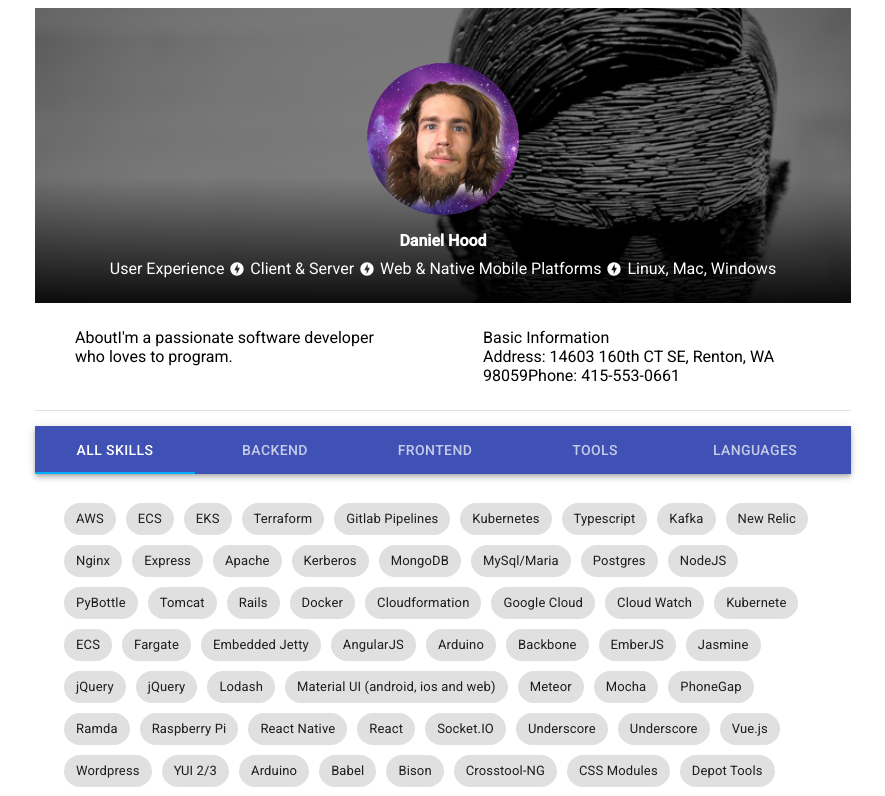
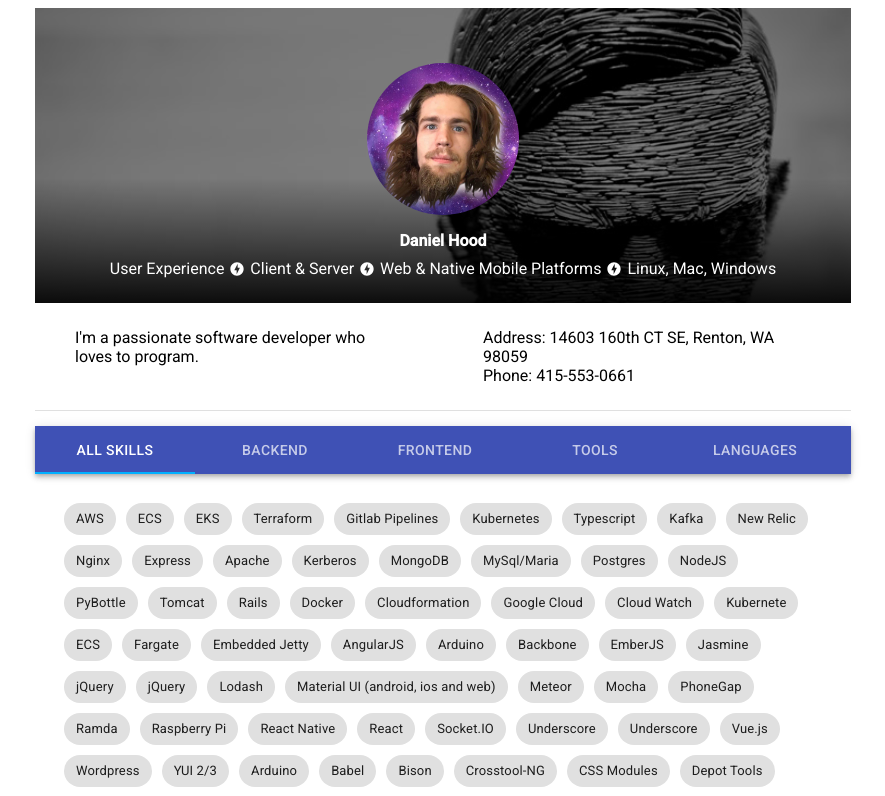
Before and after one commit to hooddanielc/danielhood.com, a React app: page / in a window 1280 px wide. Shown: the top 796 px of the page, without its empty margins (197-1082 px from the left). Built offline with nearby package versions, Linux system fonts and the light colour scheme.

Commit message:
Fix info

```diff
--- a/src/components/about/index.jsx
+++ b/src/components/about/index.jsx
@@ -7,7 +7,6 @@ export default class extends React.Component {
   render() {
     return (
       <div className={s.container}>
-        <Typography variant="headline">About</Typography>
         <Typography variant="subheading">
           {data.short_about_me}
         </Typography>
--- a/src/components/basic_information/index.jsx
+++ b/src/components/basic_information/index.jsx
@@ -7,11 +7,8 @@ export default class extends React.Component {
   render() {
     return (
       <div className={s.container}>
-        <Typography variant="headline">Basic Information</Typography>
-        <div>
-          <Typography variant="subheading">Address: {data.address}</Typography>
-          <Typography variant="subheading">Phone: {data.phone}</Typography>
-        </div>
+        <Typography display="block" variant="subheading">Address: {data.address}</Typography>
+        <Typography display="block" variant="subheading">Phone: {data.phone}</Typography>
       </div>
     );
   }
```
